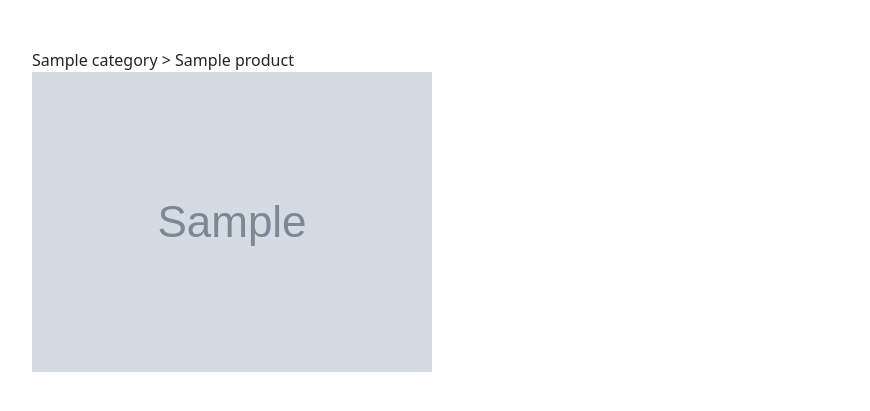
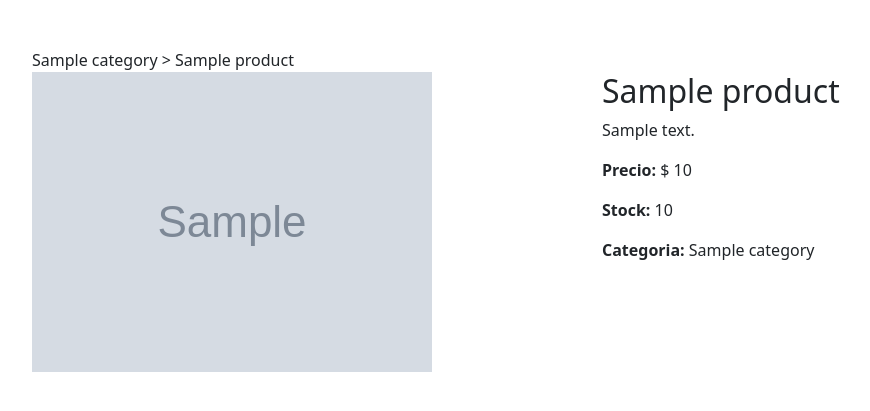
Before and after one commit to jcandiap/py-ecommerce, a Django app: template project/apps/store/templates/store/product_detail.html in a window 1280 px wide. Shown: the part 56-467 px from the top of the page, without its empty margins (50-920 px from the left). Run offline with Django 4.2, Linux system fonts and the light colour scheme; the template is opened without the code that fills it: most values are stand-ins (such as "Sample title", 1, 10 or a date in 2020); grey boxes marked "Sample" are stand-in pictures; some libraries are stand-ins or nearby versions.

Commit message:
se agregan detalles al producto

```diff
--- a/project/apps/store/templates/store/product_detail.html
+++ b/project/apps/store/templates/store/product_detail.html
@@ -4,9 +4,20 @@
     <div>{{ product.category.name }} > {{ product.name }}</div>
     <div class="row">
         <div class="col-md-6 col-12">
-            <img src="{{ product.image }}" class="img-fluid"/>
+            <img src="{{ product.image }}" class="img-fluid" width="400"/>
         </div>
-        <div class="col-md-6 col-12" >
+        <div class="col-md-6 col-12">
+            <h2>{{ product.name }}</h2>
+            <p>{{ product.description }}</p>
+            <p>
+                <b>Precio:</b> $ {{ product.price }}
+            </p>
+            <p>
+                <b>Stock:</b> {{ product.stock }}
+            </p>
+            <p>
+                <b>Categoria:</b> {{ product.category.name }}
+            </p>
         </div>
     </div>
 {% endblock CONTENT %}
```
